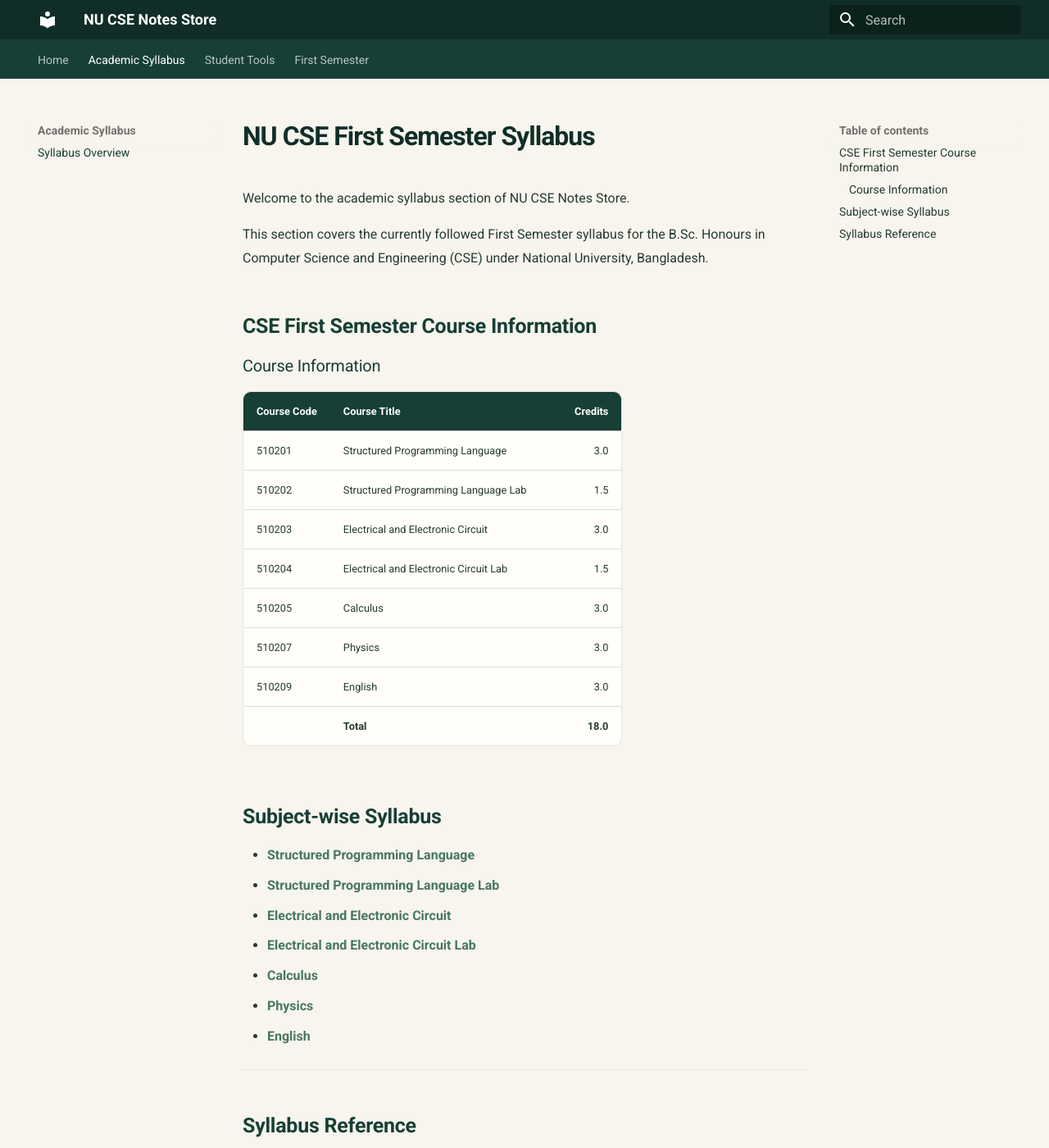
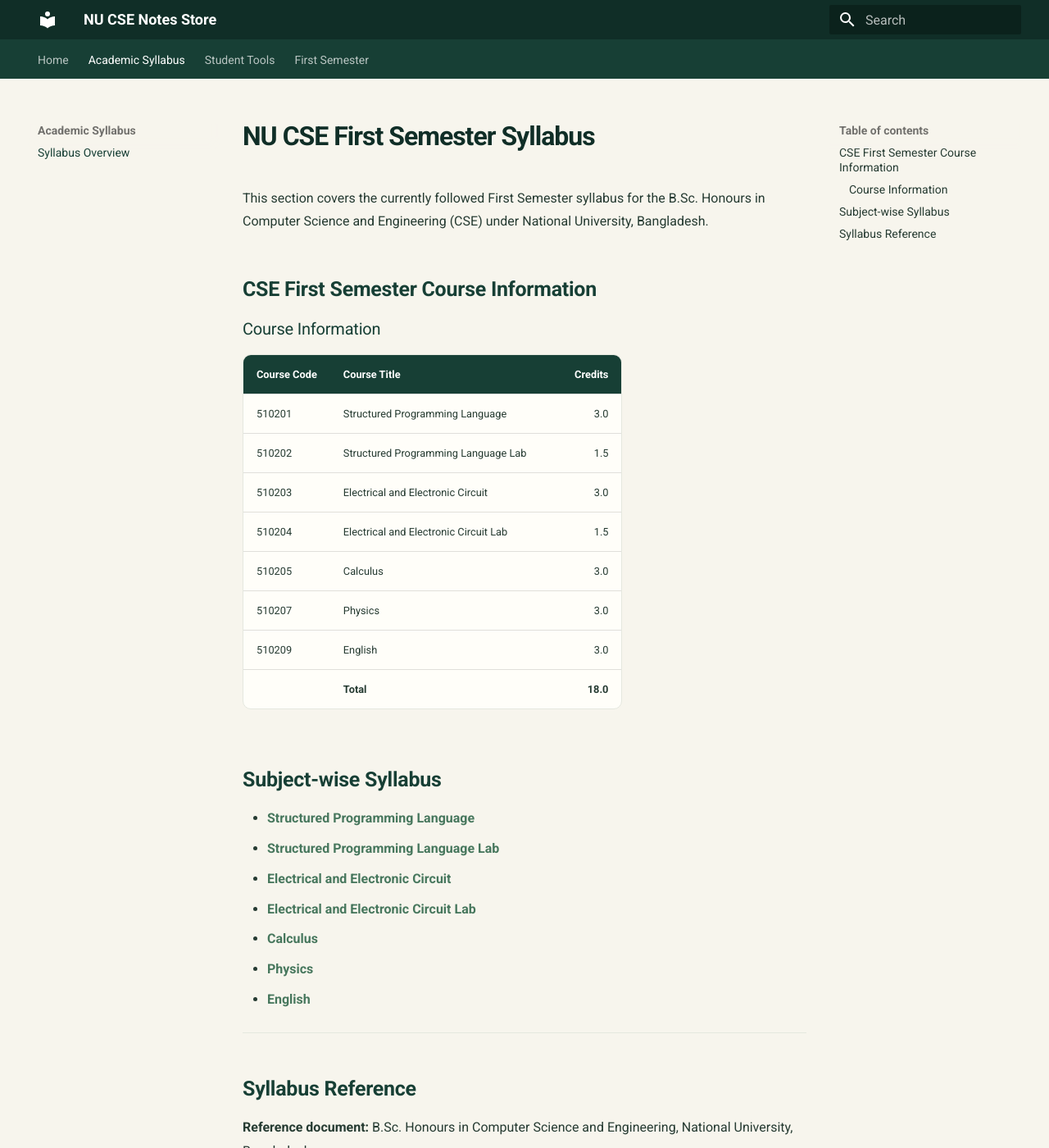
Before and after one commit to taimiyatahsin0-png/nu-cse-notes-store, an MkDocs documentation site: the page built from docs/syllabus/index.md, in a window 1280 px wide and 1400 px high. Shown: the whole window at 82% size. Built offline with MkDocs 1.6.1 and Material for MkDocs 9.7.7, drawn with Linux system fonts in a browser that asks for light colours.

Commit message:
Refine site copy and remove generic labels

```diff
--- a/docs/syllabus/index.md
+++ b/docs/syllabus/index.md
@@ -1,7 +1,5 @@
 
 # NU CSE First Semester Syllabus
-
-Welcome to the academic syllabus section of NU CSE Notes Store.
 
 This section covers the currently followed First Semester syllabus for the B.Sc. Honours in Computer Science and Engineering (CSE) under National University, Bangladesh.
 
```
Also changed, not shown: other parts of docs/syllabus/index.md (+0 -2 lines).
